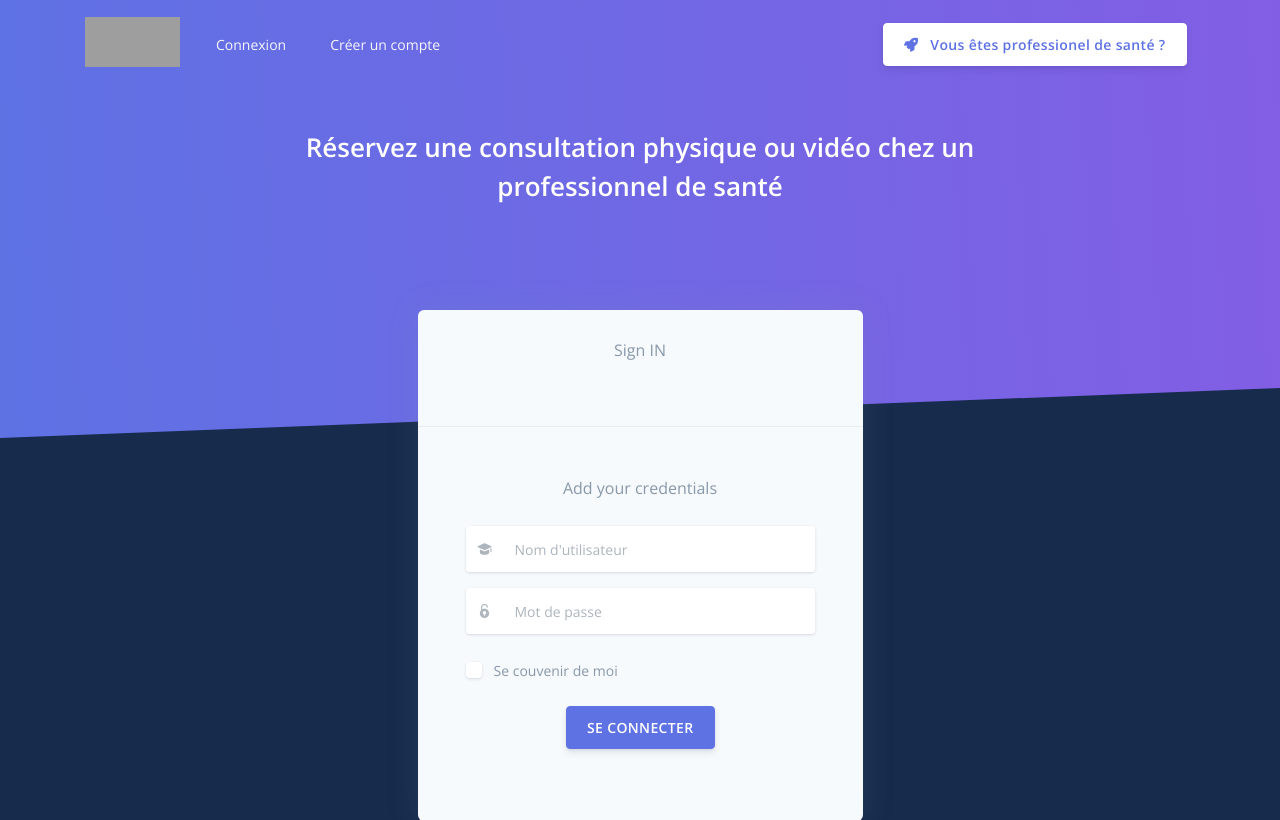
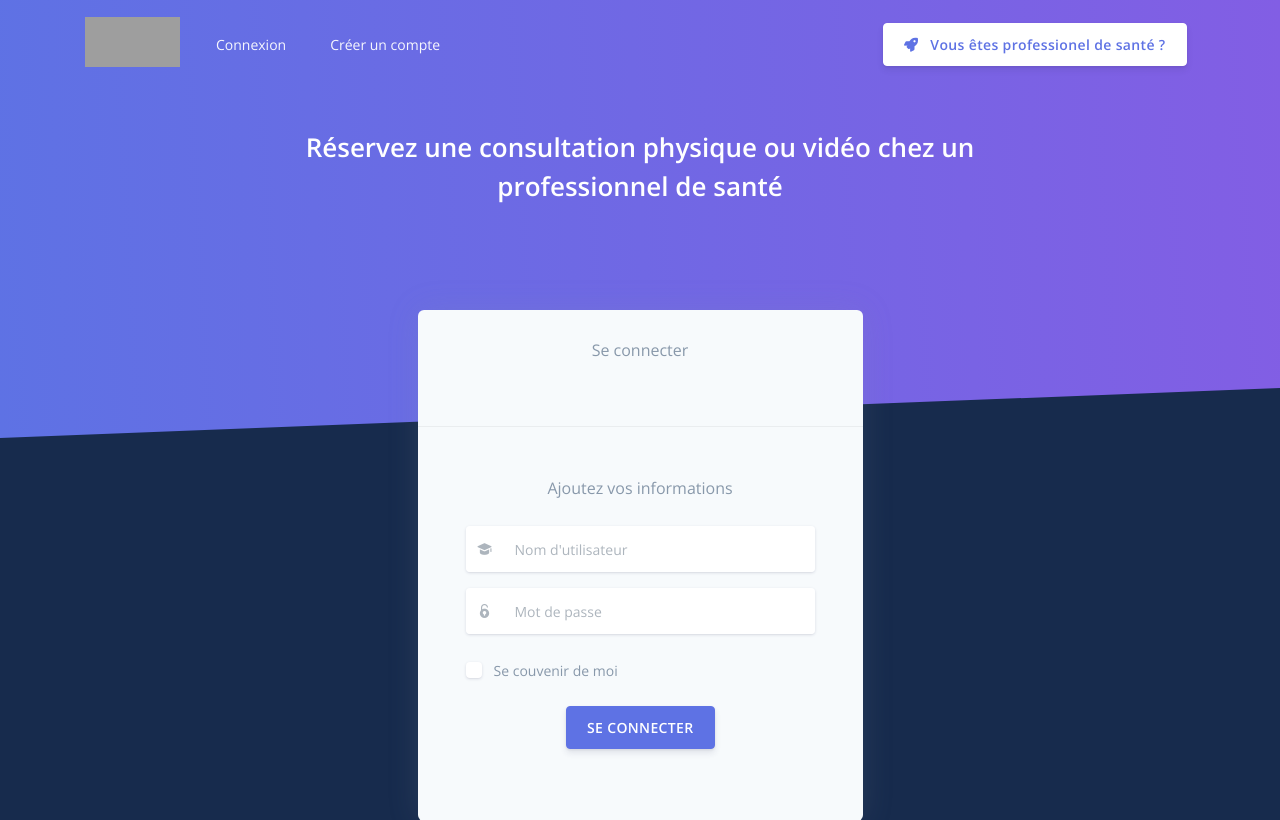
Before and after one commit to pierreribault/django-docto, a Django app: page /login/ in a window 1280 px wide. Shown: the top 820 px of the page. Run offline with Django 3.2, Linux system fonts and the light colour scheme; some libraries are stand-ins or nearby versions; grey boxes are pictures that could not be loaded.

Commit message:
Update login.html

```diff
--- a/apps/templates/accounts/login.html
+++ b/apps/templates/accounts/login.html
@@ -14,7 +14,7 @@
           <div class="card bg-secondary shadow border-0">
             <div class="card-header bg-transparent pb-5">
               <div class="text-muted text-center mt-2 mb-3">
-                Sign IN
+                Se connecter
               </div>
             </div>
             <div class="card-body px-lg-5 py-lg-5">
@@ -24,7 +24,7 @@
                   <p>{{ msg }}</p>
                 {% else %}
                   <p>
-                    Add your credentials
+                    Ajoutez vos informations
                   </p>
                 {% endif %}
 
```
